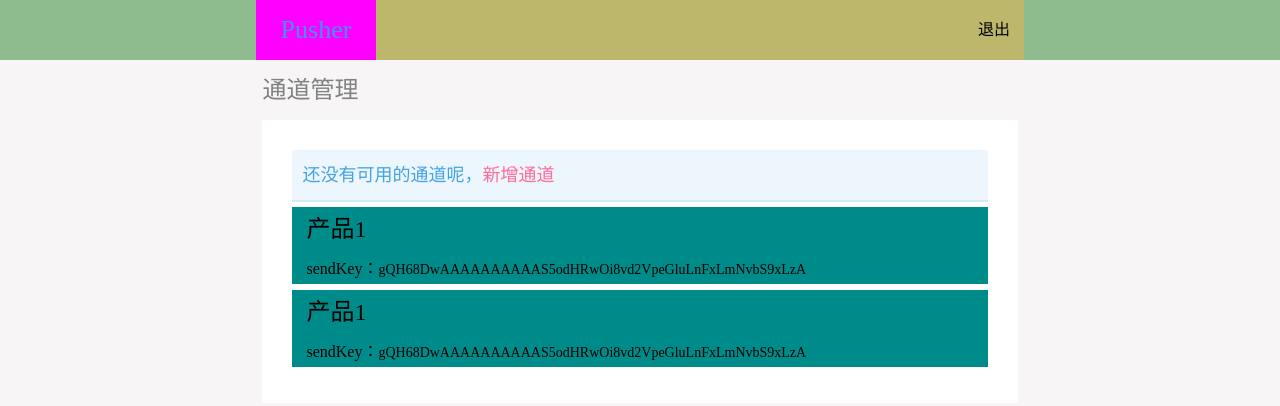
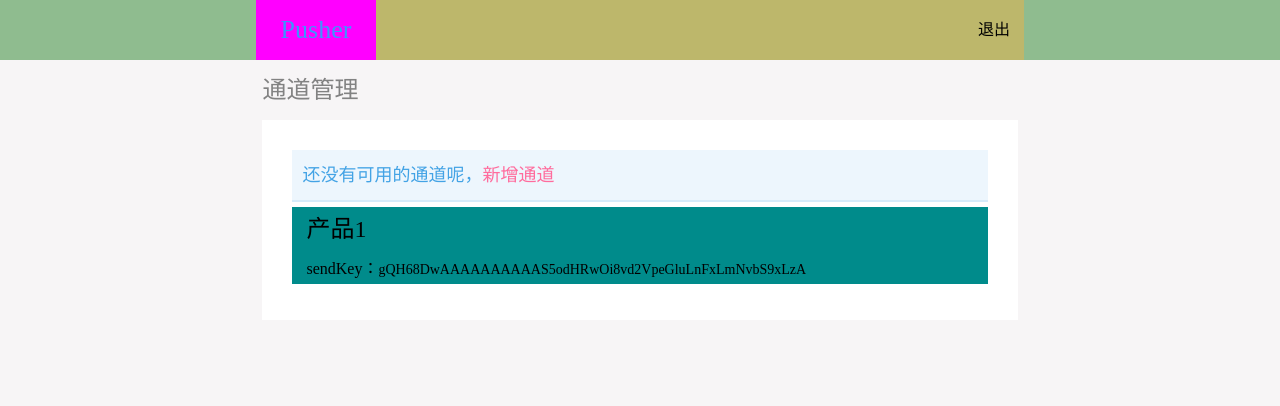
Before and after one commit to chengzhx76/web-pusher, a Vue app: page /channel in a window 1280 px wide. Shown: the top 406 px of the page. Built offline with nearby package versions, Linux system fonts and the light colour scheme.

Commit message:
基础框架

```diff
--- a/src/views/channel/index.vue
+++ b/src/views/channel/index.vue
@@ -16,14 +16,6 @@
                 <span class="text">gQH68DwAAAAAAAAAAS5odHRwOi8vd2VpeGluLnFxLmNvbS9xLzA</span>
               </div>
             </div>
-            <div class="channel">
-              <div class="name">产品1</div>
-              <div class="key">
-                <span class="title">sendKey：</span>
-                <span class="text">gQH68DwAAAAAAAAAAS5odHRwOi8vd2VpeGluLnFxLmNvbS9xLzA</span>
-              </div>
-            </div>
-
           </div>
         </div>
       </div>
```
